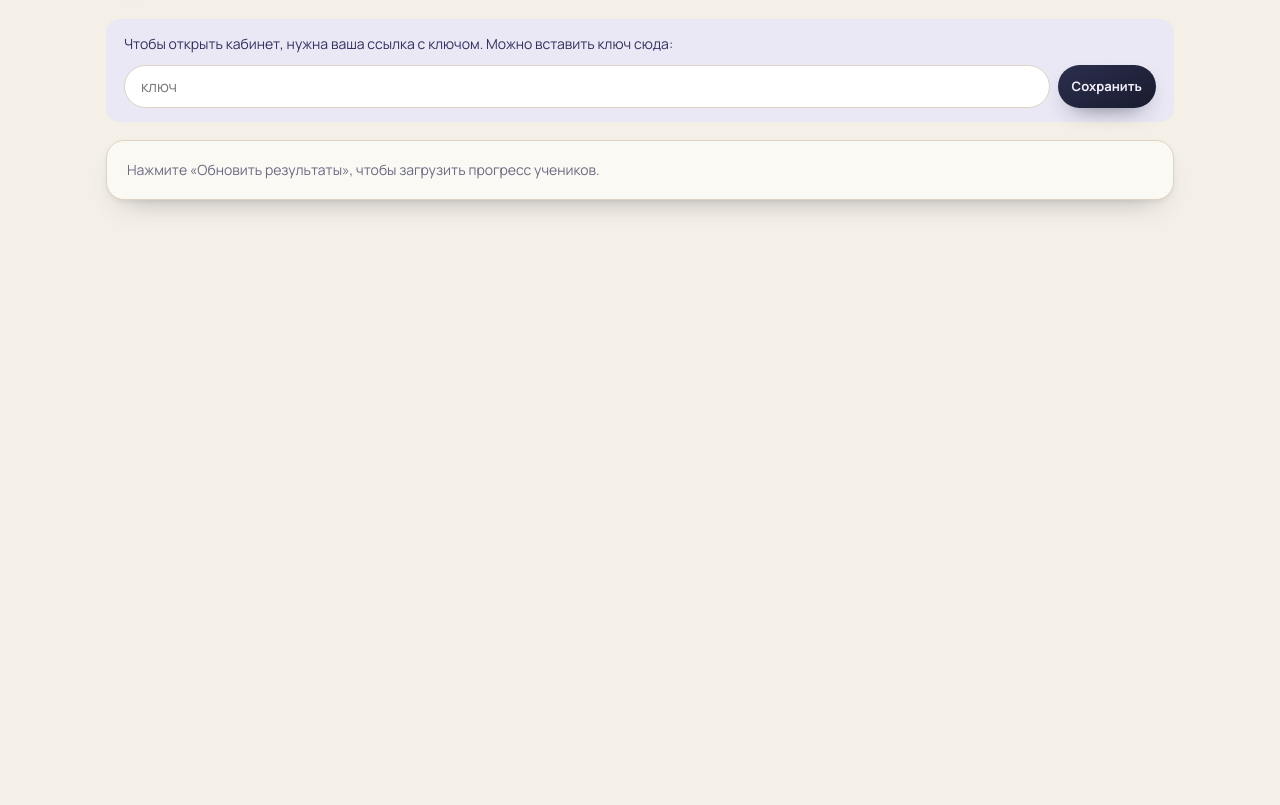
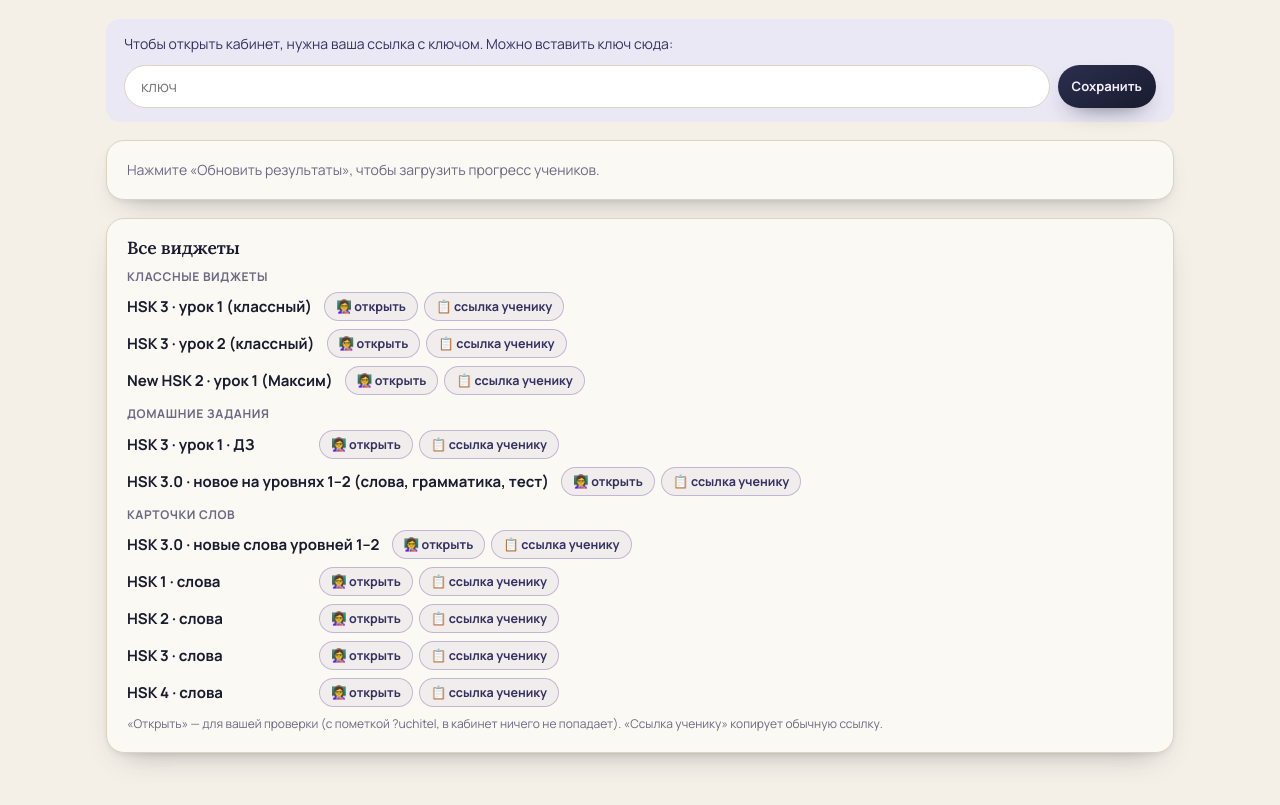
Before and after one commit to chtutorworld-ops/olga, a plain HTML site: page kabinet/index.html in a window 1280 px wide. Shown: the part 127-932 px from the top of the page. Before the commit the page ends 800 px from the top, so only its background shows below. Drawn offline with Linux system fonts and the light colour scheme.

Commit message:
Кабинет: раздел «Все виджеты» со ссылками на все виджеты и карточки
Co-Authored-By: Claude Opus 5.5 <noreply@anthropic.com>
Claude-Session: https://claude.ai/code/session_011zmMZsGxtN7VRV9AoHJQHT

```diff
--- a/kabinet/index.html
+++ b/kabinet/index.html
@@ -124,10 +124,20 @@ function cls(p,started){ if(!started)return 'c-none'; return p>=0.9?'c-done':p>=
 function teach(u){ return u+(u.includes('?')?'&':'?')+'uchitel'; }
 function hwUrl(s,w){ return (s&&s.urls&&s.urls[w.id])||w.url||''; }
 function links(u,stud){ if(!u)return ''; return '<span class="lnk"><a href="'+esc(teach(u))+'" target="_blank" rel="noopener" title="Открыть для проверки: ответы не попадут в кабинет">👩‍🏫 открыть</a>'+(stud?'<button data-copy="'+esc(u)+'" title="Скопировать ссылку для ученика">📋 ссылка ученику</button>':'')+'</span>'; }
-function materials(){ const R=DATA&&DATA.roster; if(!R){$('mat').innerHTML='';return;}
-  const grp=(t,rows)=>rows.length?'<div class="lbl" style="margin:4px 0 6px">'+t+'</div><div class="mat">'+rows.map(x=>'<div class="row"><b>'+esc(x.title)+'</b>'+links(x.url,1)+'</div>').join('')+'</div>':'';
-  const les=(R.links||[]), hw=R.hws.filter(w=>w.url);
-  $('mat').innerHTML=(les.length||hw.length)?'<div class="card"><h3 style="margin-bottom:8px">Виджеты</h3>'+grp('Классные виджеты',les)+grp('Домашние задания',hw)+'<div class="legend">«Открыть» — для вашей проверки (с пометкой ?uchitel, в кабинет ничего не попадает). «Ссылка ученику» копирует обычную ссылку.</div></div>':''; }
+/* Все виджеты: встроенный список (виден сразу, даже до «Обновить результаты») + то, что есть в roster. Повторы по ссылке убираются. */
+const G='https://chtutorworld-ops.github.io/olga/';
+const ALL_LINKS=[
+  ['Классные виджеты',[['HSK 3 · урок 1 (классный)',G+'hsk3-urok1/'],['HSK 3 · урок 2 (классный)',G+'hsk3-urok2/'],['New HSK 2 · урок 1 (Максим)',G+'maksim-hsk2-urok1/']]],
+  ['Домашние задания',[['HSK 3 · урок 1 · ДЗ',G+'hsk3-urok1-dz/'],['HSK 3.0 · новое на уровнях 1–2 (слова, грамматика, тест)',G+'hsk30-novoe/']]],
+  ['Карточки слов',[['HSK 3.0 · новые слова уровней 1–2',G+'hsk30-slova/'],['HSK 1 · слова',G+'hsk1-slova/'],['HSK 2 · слова',G+'hsk2-slova/'],['HSK 3 · слова',G+'hsk3-slova/'],['HSK 4 · слова',G+'hsk4-slova/']]]];
+function materials(){ const R=DATA&&DATA.roster, seen=new Set(), norm=u=>String(u||'').replace(/[?#].*$/,'');
+  const groups=ALL_LINKS.map(([t,rows])=>[t,rows.map(([title,url])=>({title,url}))]);
+  groups.forEach(([t,rows])=>rows.forEach(x=>seen.add(norm(x.url))));
+  if(R){ const extra=[]; [...(R.links||[]),...(R.hws||[]).filter(w=>w.url)].forEach(x=>{ const u=norm(x.url); if(!u||seen.has(u))return; seen.add(u);
+      extra.push({title:String(x.title||'').replace(/,? ?блок \d+$/,''),url:x.url}); });
+    if(extra.length) groups.push(['Другое',extra]); }
+  const grp=(t,rows)=>rows.length?'<div class="lbl" style="margin:10px 0 6px">'+t+'</div><div class="mat">'+rows.map(x=>'<div class="row"><b>'+esc(x.title)+'</b>'+links(x.url,1)+'</div>').join('')+'</div>':'';
+  $('mat').innerHTML='<div class="card"><h3 style="margin-bottom:8px">Все виджеты</h3>'+groups.map(([t,r])=>grp(t,r)).join('')+'<div class="legend">«Открыть» — для вашей проверки (с пометкой ?uchitel, в кабинет ничего не попадает). «Ссылка ученику» копирует обычную ссылку.</div></div>'; }
 function stamp(){ $('stamp').innerHTML=DATA?'Данные от <b>'+when(DATA.at)+'</b> · обновляются только по кнопке'+(DATA.src&&DATA.src.length>1?'<br>'+DATA.src.map(x=>(x.ok?'✓ ':'✗ ')+esc(x.n)).join(' · '):''):'Данные ещё не загружены'; }
 function msg(t,err){ $('msg').innerHTML=t?'<div class="note'+(err?' err':'')+'">'+t+'</div>':''; }
 
@@ -180,7 +190,7 @@ function backupUp(file){
   r.readAsText(file); }
 
 function render(){
-  stamp();
+  stamp(); materials();
   if(!DATA){ $('table').innerHTML='<div class="empty">Нажмите «Обновить результаты», чтобы загрузить прогресс учеников.</div>'; $('dossier').innerHTML=''; return; }
   const R=DATA.roster, D=DATA.data||{};
   if(!R.students.length){ $('table').innerHTML='<div class="empty">Учеников пока нет.</div>'; return; }
```
